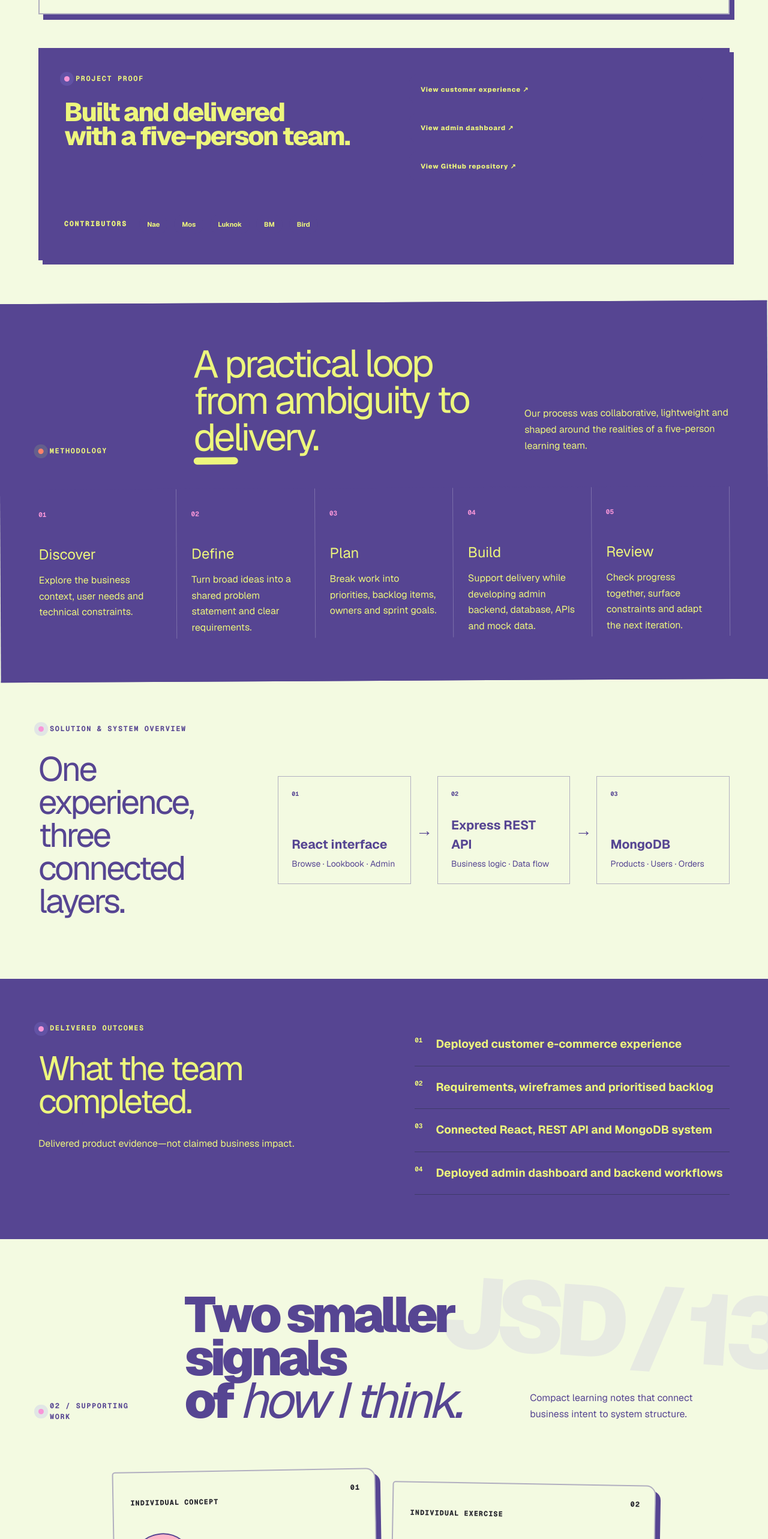
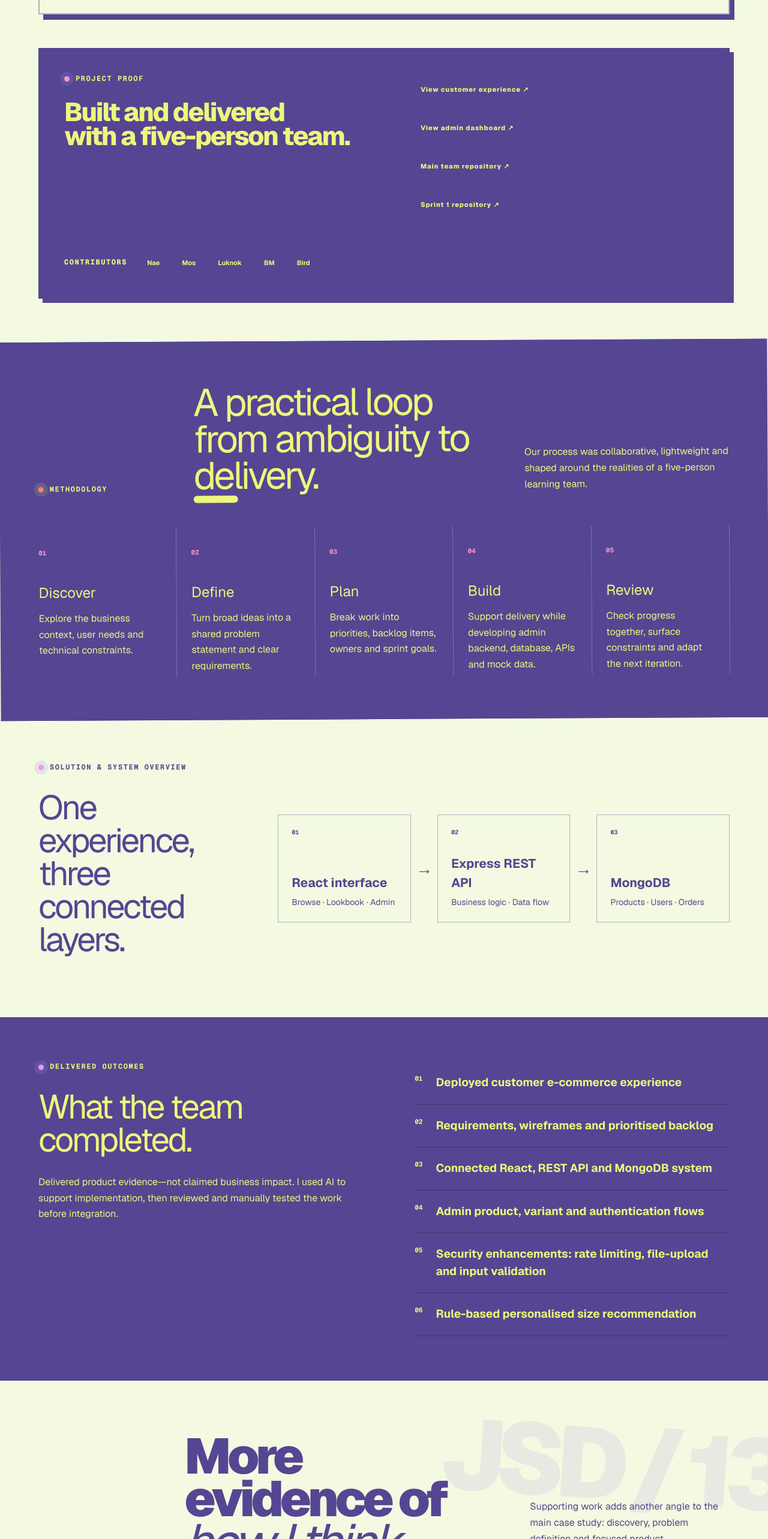
Before and after one commit to pathsharasakon-ws/nae-career-portfolio, a Next.js app: page / in a window 1280 px wide. Shown: the part 6820-9386 px from the top of the page at 60% size. Built offline with nearby package versions, Linux system fonts and the light colour scheme.

Commit message:
Update Site source

```diff
--- a/app/layout.tsx
+++ b/app/layout.tsx
@@ -15,8 +15,8 @@ const geistMono = Geist_Mono({
 
 export const metadata: Metadata = {
   metadataBase: new URL('https://from-music-to-product-2026.pathsharasakon.chatgpt.site'),
-  title: 'Nae Pathsharasakon — Junior IT Business Analyst & Project Coordinator',
-  description: 'From rhythm to systems: portfolio of Nae Pathsharasakon, a Junior IT Business Analyst and Project Coordinator connecting user needs, system thinking and collaborative delivery.',
+  title: 'Pathsharasakon Po (Nae) — Junior IT Business Analyst & Project Coordinator',
+  description: 'From rhythm to systems: portfolio of Pathsharasakon Po (Nae), a Junior IT Business Analyst and Project Coordinator connecting user needs, system thinking and collaborative delivery.',
   openGraph: {
     title: 'People → Systems → Progress.',
     description: 'Nae Pathsharasakon · Junior IT Business Analyst & Project Coordinator',
--- a/app/page.tsx
+++ b/app/page.tsx
@@ -29,7 +29,7 @@ export default function Home() {
           <p className="kicker">JUNIOR IT BUSINESS ANALYST · PROJECT COORDINATOR</p>
           <h1>PEOPLE <span>→</span><br />SYSTEMS <span>→</span><br /><em>PROGRESS.</em></h1>
           <p className="lead">I connect user needs, system thinking and collaborative execution—building on completed MERN training with Generation Thailand and experience leading a five-person product team.</p>
-          <p className="thaiLine">เข้าใจคน · มองเห็นระบบ · พาทีมไปข้างหน้า</p>
+          <p className="thaiLine" lang="th">เข้าใจคน · มองเห็นระบบ · พาทีมไปข้างหน้า</p>
           <div className="actions"><a className="btn dark" href="#work">Explore my work ↓</a><a className="btn line" href="#contact">Let’s connect ↗</a></div>
         </div>
         <div className="heroVisual" aria-label="A creative workspace representing the connection between people and systems">
@@ -84,7 +84,7 @@ export default function Home() {
 
         <div className="projectProof">
           <div><p className="label">PROJECT PROOF</p><h3>Built and delivered<br />with a five-person team.</h3></div>
-          <div className="proofActions"><a href="https://jsd13-group3-hydra-ranger.vercel.app/" target="_blank" rel="noreferrer">View customer experience ↗</a><a href="https://occasion-admin-dashboard.vercel.app/login" target="_blank" rel="noreferrer">View admin dashboard ↗</a><a href="https://github.com/pathsharasakon-ws/group-project-3" target="_blank" rel="noreferrer">View GitHub repository ↗</a></div>
+          <div className="proofActions"><a href="https://jsd13-group3-hydra-ranger.vercel.app/" target="_blank" rel="noreferrer">View customer experience ↗</a><a href="https://occasion-admin-dashboard.vercel.app/login" target="_blank" rel="noreferrer">View admin dashboard ↗</a><a href="https://github.com/Bell914/jsd13-group3-HydraRanger" target="_blank" rel="noreferrer">Main team repository ↗</a><a href="https://github.com/pathsharasakon-ws/group-project-3" target="_blank" rel="noreferrer">Sprint 1 repository ↗</a></div>
           <div className="contributors"><b>CONTRIBUTORS</b><a href="https://github.com/pathsharasakon-ws" target="_blank" rel="noreferrer">Nae</a><a href="https://github.com/drimmonline" target="_blank" rel="noreferrer">Mos</a><a href="https://github.com/Luknok-tky" target="_blank" rel="noreferrer">Luknok</a><a href="https://github.com/Bell914" target="_blank" rel="noreferrer">BM</a><a href="https://github.com/bird-sitthan" target="_blank" rel="noreferrer">Bird</a></div>
         </div>
 
@@ -92,17 +92,17 @@ export default function Home() {
 
         <div className="system"><div><p className="label">SOLUTION & SYSTEM OVERVIEW</p><h3>One experience,<br />three connected layers.</h3></div><div className="systemFlow"><article><span>01</span><b>React interface</b><small>Browse · Lookbook · Admin</small></article><i>→</i><article><span>02</span><b>Express REST API</b><small>Business logic · Data flow</small></article><i>→</i><article><span>03</span><b>MongoDB</b><small>Products · Users · Orders</small></article></div></div>
 
-        <div className="outcomes"><div className="outcomeCopy"><p className="label">DELIVERED OUTCOMES</p><h3>What the team<br />completed.</h3><p>Delivered product evidence—not claimed business impact.</p></div><div className="outcomeList"><p><b>01</b> Deployed customer e-commerce experience</p><p><b>02</b> Requirements, wireframes and prioritised backlog</p><p><b>03</b> Connected React, REST API and MongoDB system</p><p><b>04</b> Deployed admin dashboard and backend workflows</p></div></div>
+        <div className="outcomes"><div className="outcomeCopy"><p className="label">DELIVERED OUTCOMES</p><h3>What the team<br />completed.</h3><p>Delivered product evidence—not claimed business impact. I used AI to support implementation, then reviewed and manually tested the work before integration.</p></div><div className="outcomeList"><p><b>01</b> Deployed customer e-commerce experience</p><p><b>02</b> Requirements, wireframes and prioritised backlog</p><p><b>03</b> Connected React, REST API and MongoDB system</p><p><b>04</b> Admin product, variant and authentication flows</p><p><b>05</b> Security enhancements: rate limiting, file-upload and input validation</p><p><b>06</b> Rule-based personalised size recommendation</p></div></div>
       </section>
 
       <section className="projectShelf">
         <img className="sectionSketch sketchProjects" src="/illustration-technology.png" alt="" aria-hidden="true" />
-        <div className="shelfHead"><p className="label">02 / SUPPORTING WORK</p><h2>Two smaller signals<br />of <em>how I think.</em></h2><p>Compact learning notes that connect business intent to system structure.</p></div>
+        <div className="shelfHead"><p className="label">02 / SUPPORTING WORK</p><h2>More evidence of<br /><em>how I think.</em></h2><p>Supporting work adds another angle to the main case study: discovery, problem definition and focused product improvements.</p></div>
         <div className="projectFolders">
-          <article className="folder folderCream"><div className="folderTab">INDIVIDUAL CONCEPT</div><span className="folderNo">01</span><div className="musicStamp" aria-hidden="true">♪</div><h3>Piano Practice<br />E-commerce Concept</h3><p>Translating an educator’s insight into a business model, use cases and data structure.</p><span className="coming">CASE NOTE · JSD13</span></article>
-          <article className="folder folderCoral"><div className="folderTab">INDIVIDUAL EXERCISE</div><span className="folderNo">02</span><div className="routeStamp" aria-hidden="true">REQ<br />↓<br />API</div><h3>Requirements-to-System<br />Breakdown</h3><p>Mapping requirements into routes, components, state and API responsibilities.</p><span className="coming">CASE NOTE · JSD13</span></article>
+          <article className="folder folderCream"><div className="folderTab">BA CASE NOTE · F11AA</div><span className="folderNo">01</span><div className="routeStamp" aria-hidden="true">ASK<br />↓<br />WHY</div><h3>SELA Chiang Mai<br />AI Review Intelligence</h3><p>Interviewed the hotel owner and researched operations, guest feedback and marketing needs. The discovery reframed the initial request: the core opportunity was not simply collecting reviews, but turning fragmented feedback into useful marketing insight.</p><ul><li>Stakeholder interview and research</li><li>Business problem and requirements definition</li><li>Proof-of-concept framing and next-step recommendations</li></ul><span className="coming">DISCOVER → DEFINE → RECOMMEND</span></article>
+          <article className="folder folderCoral"><div className="folderTab">PRODUCT DELIVERY · OCCASION</div><span className="folderNo">02</span><div className="routeStamp" aria-hidden="true">REQ<br />↓<br />SHIP</div><h3>Focused Product<br />Enhancements</h3><p>Owned two additions beyond the core commerce flow: security hardening and a rule-based size recommendation. AI supported implementation, while I reviewed decisions and manually tested the resulting behaviour.</p><ul><li>Rate limiting and input validation</li><li>File-upload validation</li><li>Personalised size recommendation rules</li></ul><a href="https://github.com/Bell914/jsd13-group3-HydraRanger" target="_blank" rel="noreferrer">View team repository ↗</a></article>
         </div>
-        <p className="shelfNote">Enough to show range—without turning the portfolio into a course archive.</p>
+        <p className="shelfNote">Selected for relevance to Business Analysis—not as a complete archive of coursework.</p>
       </section>
 
       <section className="community"><div className="communityVisual illustratedCommunity"><img src="/illustration-community-v2b.png" alt="Five people collaborating around a shared plan" /><b>ALIGN · FACILITATE · REVIEW</b></div><div className="communityCopy"><p className="label">03 / EXPERIENCE IN ACTION</p><h2>Coordinating a community—<em>not just an event.</em></h2><p>Led two consecutive annual editions of Community Crank at Progression Vertical, coordinating planning, promotion, sponsors, vendors, instructors, community partners, on-site facilitation and post-event review.</p><div className="tags"><span>Stakeholder alignment</span><span>Event operations</span><span>Community insight</span><span>Feedback review</span></div><small>Also supported Gear Swap and Ladies Night as separate community initiatives.</small></div></section>
@@ -113,7 +113,7 @@ export default function Home() {
 
       <section className="credentials"><img className="sectionSketch sketchCredentials" src="/illustration-technology.png" alt="" aria-hidden="true" /><p className="label">05 / CREDENTIALS & TOOLKIT</p><div className="credentialGrid"><article><span>01</span><h3>Google Project Management</h3><p>Professional Certificate · 2026</p></article><article><span>02</span><h3>Junior Software Developer</h3><p>Generation Thailand · JSD13 Graduate · 2026</p></article><article><span>03</span><h3>Data Visualization</h3><p>TPQI · 2026</p></article><article><span>04</span><h3>SQL & MongoDB</h3><p>Codecademy</p></article></div><div className="toolRow"><b>WORKING TOOLKIT</b><span>Agile / Scrum</span><span>Trello</span><span>Miro</span><span>Figma</span><span>Google Sheets</span><span>SQL</span><span>GitHub</span></div></section>
 
-      <footer id="contact"><p className="label">06 / LET’S WORK TOGETHER</p><h2>Need someone who can<br /><em>hear the problem</em><br />and move it forward?</h2><div className="contactRow"><div><p>Open to Junior IT Business Analyst, IT Project Coordinator, Product Operations and Junior Implementation roles.</p><p className="thaiLine">พร้อมเริ่มงาน · Bangkok · Remote preferred / Hybrid & Onsite welcome</p></div><a className="email" href="mailto:pathsharasakon@gmail.com">pathsharasakon@gmail.com ↗</a></div><div className="footerBar"><span>NAE PATHSHARASAKON PO · © 2026</span><div><a href="https://www.linkedin.com/in/pathsharasakon-po-6902b029b" target="_blank" rel="noreferrer">LinkedIn ↗</a><a href="https://github.com/pathsharasakon-ws/nae-career-portfolio" target="_blank" rel="noreferrer">Portfolio source ↗</a><a href="#top">Top ↑</a></div></div></footer>
+      <footer id="contact"><p className="label">06 / LET’S WORK TOGETHER</p><h2>Need someone who can<br /><em>hear the problem</em><br />and move it forward?</h2><div className="contactRow"><div><p>Open to Junior IT Business Analyst, IT Project Coordinator, Product Operations and Junior Implementation roles.</p><p className="thaiLine" lang="th">พร้อมเริ่มงาน · Bangkok · Remote preferred / Hybrid & Onsite welcome</p></div><a className="email" href="mailto:pathsharasakon@gmail.com">pathsharasakon@gmail.com ↗</a></div><div className="footerBar"><span>NAE PATHSHARASAKON PO · © 2026</span><div><a href="https://www.linkedin.com/in/pathsharasakon-po-6902b029b" target="_blank" rel="noreferrer">LinkedIn ↗</a><a href="https://github.com/pathsharasakon-ws/nae-career-portfolio" target="_blank" rel="noreferrer">Portfolio source ↗</a><a href="#top">Top ↑</a></div></div></footer>
     </main>
   );
 }
```
Also changed, not shown: 1 other file (tests, documents, lock files or other folders).
